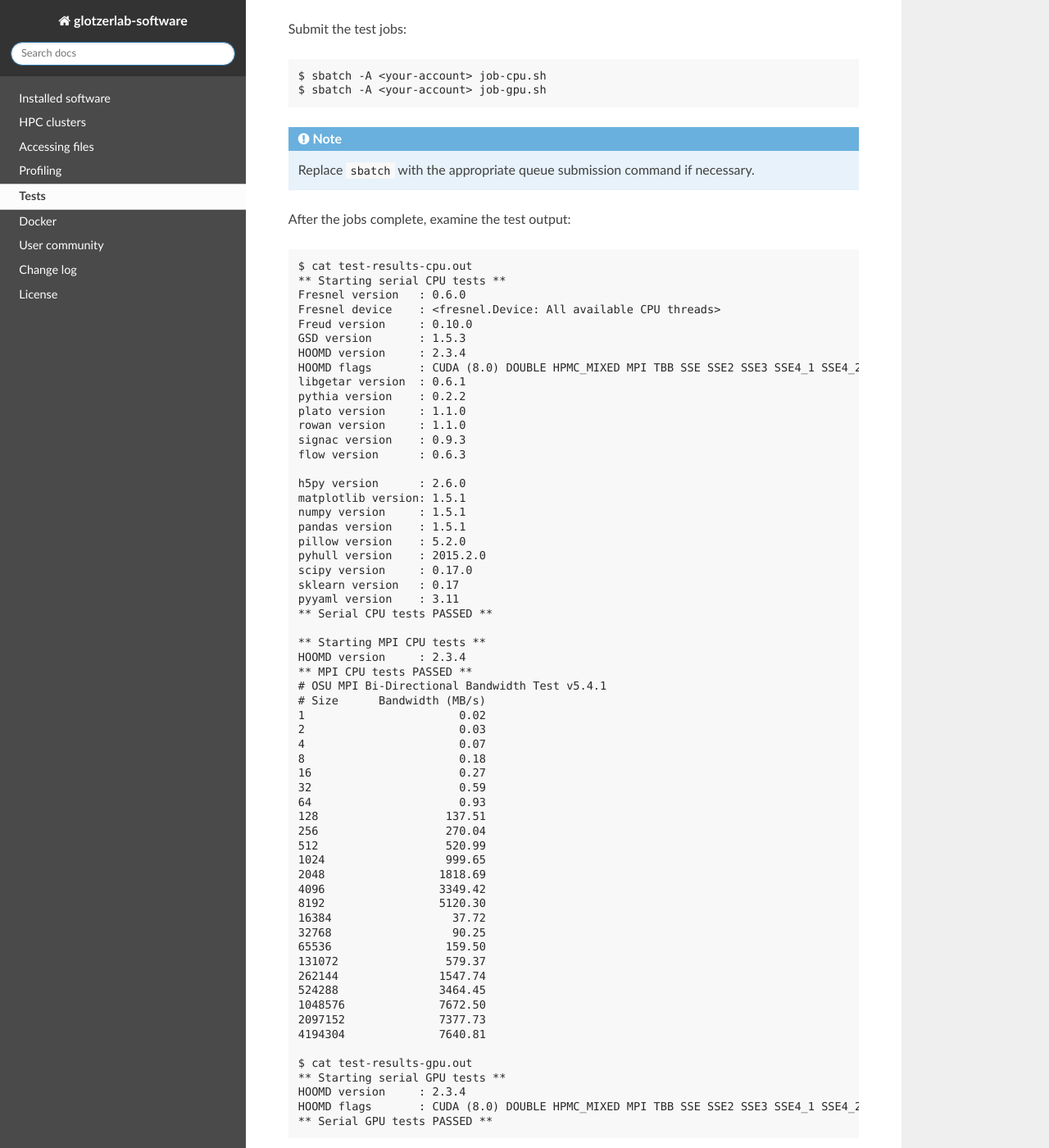
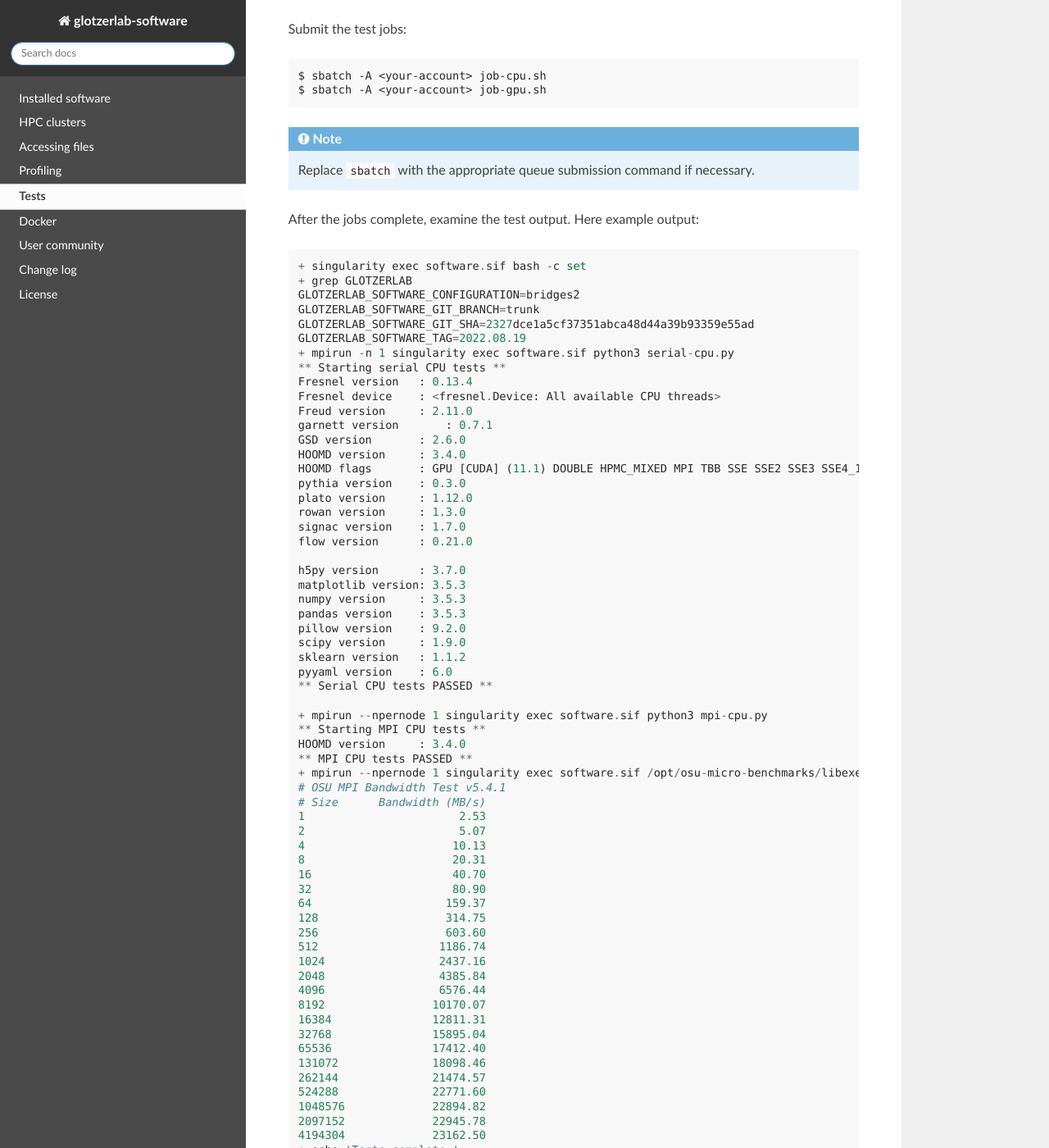
Before and after one commit to glotzerlab/software, a Sphinx documentation site: the page built from doc/test.rst, in a window 1280 px wide and 1400 px high, scrolled down 423 px. Shown: the whole window at 82% size. Built offline with Sphinx 7.4.7 and the Read the Docs theme 2.0.0, drawn with Linux system fonts in a browser that asks for light colours; some of the changed text lies outside the part shown.

```diff
--- a/doc/clusters/bridges2.rst
+++ b/doc/clusters/bridges2.rst
@@ -47,3 +47,8 @@ MPI parallel GPU jobs (``GPU`` partition)::
 
     module load openmpi/4.0.5-gcc10.2.0
     mpirun singularity exec --bind /ocean --nv $PROJECT/software.sif command arguments
+
+.. important::
+
+    You must use ``mpirun`` to launch parallel jobs. ``srun`` is not compatible with the MPI library
+    installed inside the container.
--- a/doc/test.rst
+++ b/doc/test.rst
@@ -21,65 +21,68 @@ Submit the test jobs::
 
     Replace ``sbatch`` with the appropriate queue submission command if necessary.
 
-After the jobs complete, examine the test output::
+After the jobs complete, examine the test output. Here example output::
 
-    $ cat test-results-cpu.out
+    + singularity exec software.sif bash -c set
+    + grep GLOTZERLAB
+    GLOTZERLAB_SOFTWARE_CONFIGURATION=bridges2
+    GLOTZERLAB_SOFTWARE_GIT_BRANCH=trunk
+    GLOTZERLAB_SOFTWARE_GIT_SHA=2327dce1a5cf37351abca48d44a39b93359e55ad
+    GLOTZERLAB_SOFTWARE_TAG=2022.08.19
+    + mpirun -n 1 singularity exec software.sif python3 serial-cpu.py
     ** Starting serial CPU tests **
-    Fresnel version   : 0.6.0
+    Fresnel version   : 0.13.4
     Fresnel device    : <fresnel.Device: All available CPU threads>
-    Freud version     : 0.10.0
-    GSD version       : 1.5.3
-    HOOMD version     : 2.3.4
-    HOOMD flags       : CUDA (8.0) DOUBLE HPMC_MIXED MPI TBB SSE SSE2 SSE3 SSE4_1 SSE4_2 AVX AVX2
-    libgetar version  : 0.6.1
-    pythia version    : 0.2.2
-    plato version     : 1.1.0
-    rowan version     : 1.1.0
-    signac version    : 0.9.3
-    flow version      : 0.6.3
+    Freud version     : 2.11.0
+    garnett version       : 0.7.1
+    GSD version       : 2.6.0
+    HOOMD version     : 3.4.0
+    HOOMD flags       : GPU [CUDA] (11.1) DOUBLE HPMC_MIXED MPI TBB SSE SSE2 SSE3 SSE4_1 SSE4_2 AVX AVX2
+    pythia version    : 0.3.0
+    plato version     : 1.12.0
+    rowan version     : 1.3.0
+    signac version    : 1.7.0
+    flow version      : 0.21.0
 
-    h5py version      : 2.6.0
-    matplotlib version: 1.5.1
-    numpy version     : 1.5.1
-    pandas version    : 1.5.1
-    pillow version    : 5.2.0
-    pyhull version    : 2015.2.0
-    scipy version     : 0.17.0
-    sklearn version   : 0.17
-    pyyaml version    : 3.11
+    h5py version      : 3.7.0
+    matplotlib version: 3.5.3
+    numpy version     : 3.5.3
+    pandas version    : 3.5.3
+    pillow version    : 9.2.0
+    scipy version     : 1.9.0
+    sklearn version   : 1.1.2
+    pyyaml version    : 6.0
     ** Serial CPU tests PASSED **
 
+    + mpirun --npernode 1 singularity exec software.sif python3 mpi-cpu.py
     ** Starting MPI CPU tests **
-    HOOMD version     : 2.3.4
+    HOOMD version     : 3.4.0
     ** MPI CPU tests PASSED **
-    # OSU MPI Bi-Directional Bandwidth Test v5.4.1
+    + mpirun --npernode 1 singularity exec software.sif /opt/osu-micro-benchmarks/libexec/osu-micro-benchmarks/mpi/pt2pt/osu_bw
+    # OSU MPI Bandwidth Test v5.4.1
     # Size      Bandwidth (MB/s)
-    1                       0.02
-    2                       0.03
-    4                       0.07
-    8                       0.18
-    16                      0.27
-    32                      0.59
-    64                      0.93
-    128                   137.51
-    256                   270.04
-    512                   520.99
-    1024                  999.65
-    2048                 1818.69
-    4096                 3349.42
-    8192                 5120.30
-    16384                  37.72
-    32768                  90.25
-    65536                 159.50
-    131072                579.37
-    262144               1547.74
-    524288               3464.45
-    1048576              7672.50
-    2097152              7377.73
-    4194304              7640.81
-
-    $ cat test-results-gpu.out
-    ** Starting serial GPU tests **
-    HOOMD version     : 2.3.4
-    HOOMD flags       : CUDA (8.0) DOUBLE HPMC_MIXED MPI TBB SSE SSE2 SSE3 SSE4_1 SSE4_2 AVX AVX2
-    ** Serial GPU tests PASSED **
+    1                       2.53
+    2                       5.07
+    4                      10.13
+    8                      20.31
+    16                     40.70
+    32                     80.90
+    64                    159.37
+    128                   314.75
+    256                   603.60
+    512                  1186.74
+    1024                 2437.16
+    2048                 4385.84
+    4096                 6576.44
+    8192                10170.07
+    16384               12811.31
+    32768               15895.04
+    65536               17412.40
+    131072              18098.46
+    262144              21474.57
+    524288              22771.60
+    1048576             22894.82
+    2097152             22945.78
+    4194304             23162.50
+    + echo 'Tests complete.'
+    Tests complete.
```
Also changed, not shown: doc/clusters/delta.rst (+9 -1 lines), doc/clusters/expanse.rst (+9 -0 lines), make_dockerfiles.py (+36 -5 lines), 15 other files.
